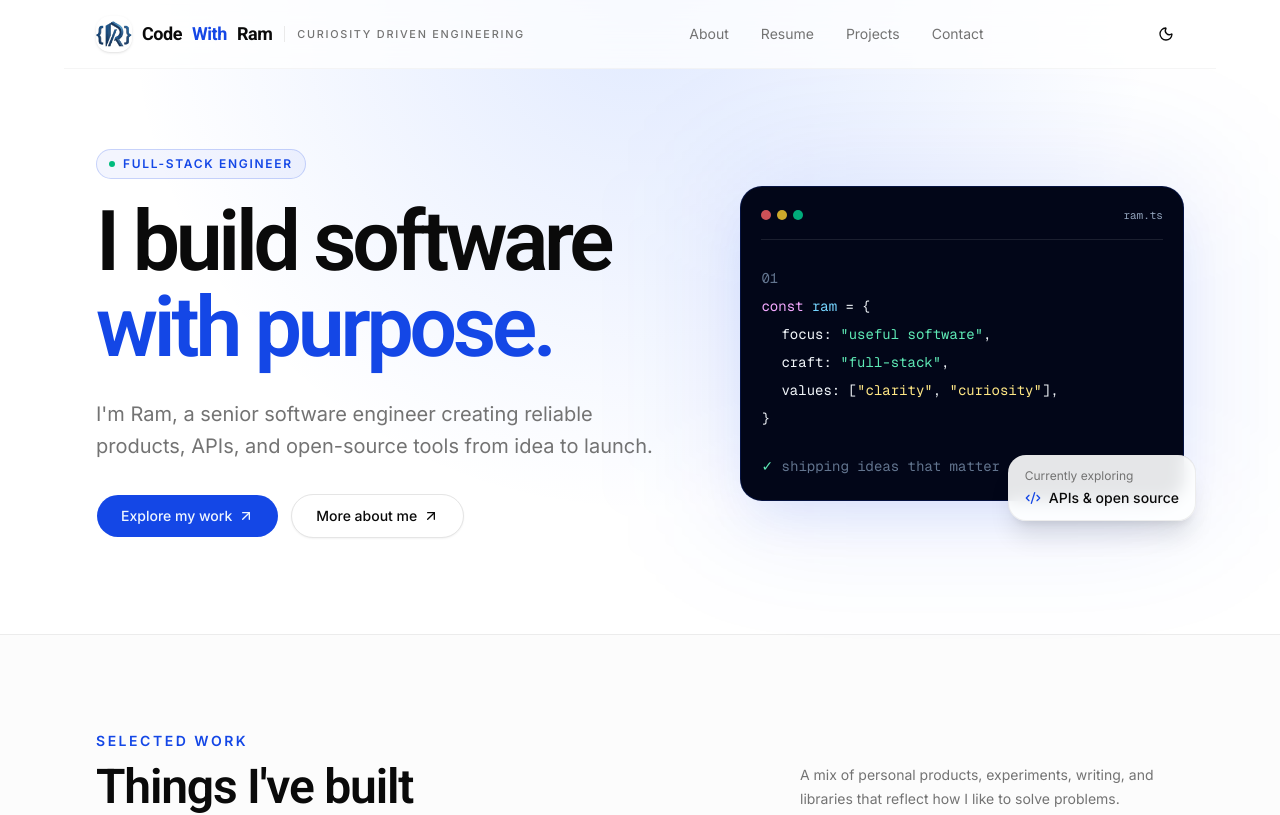
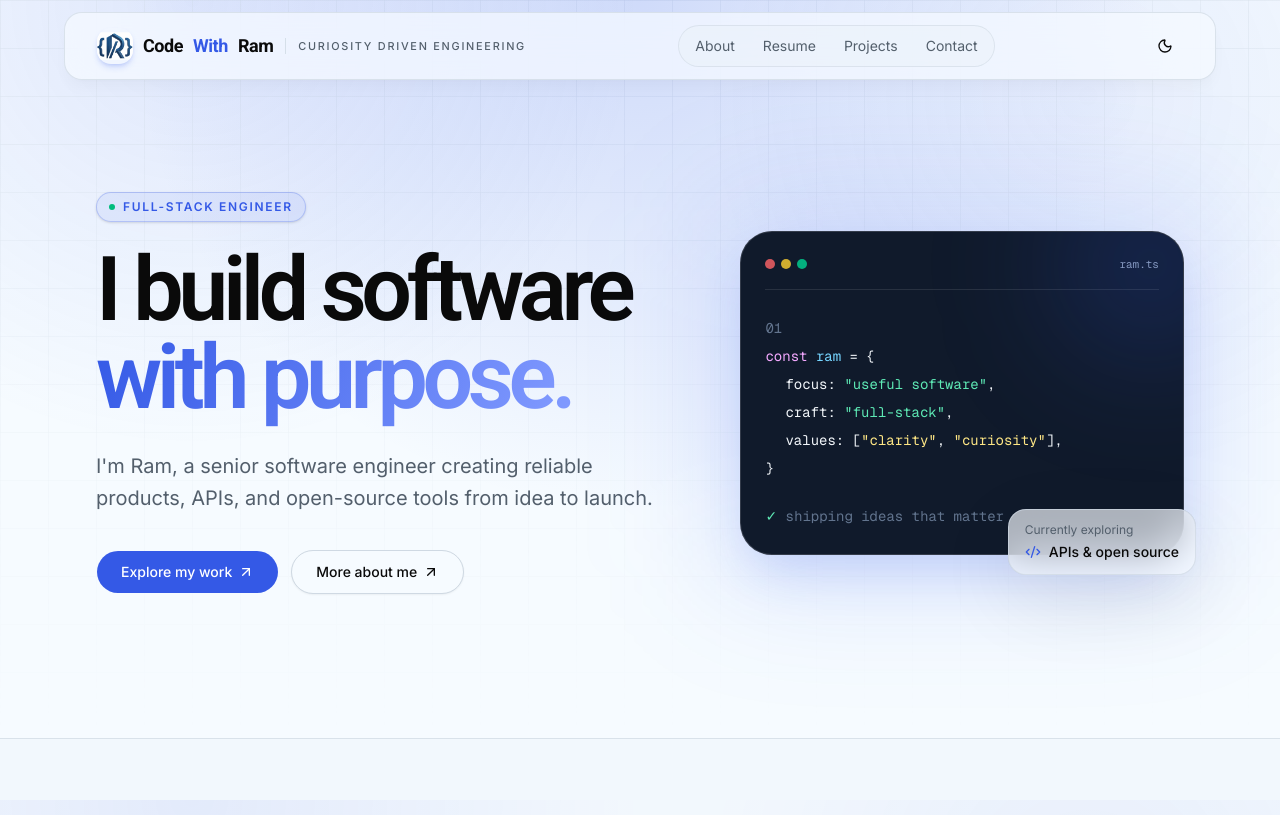
Before and after one commit to nramc/web-home, a Next.js app: page / in a window 1280 px wide. Shown: the top 815 px of the page. Built offline with nearby package versions, Linux system fonts and the light colour scheme.

Commit message:
feat: add navigation and social components, enhance README with project structure and content editing instructions

```diff
--- a/app/contact/page.tsx
+++ b/app/contact/page.tsx
@@ -23,11 +23,11 @@ export default function ContactPage() {
         <main className="overflow-hidden">
             <SiteHeader />
 
-            <section className="mx-auto max-w-3xl px-6 pt-16 pb-20 lg:px-8 lg:pt-24">
+            <section className="mx-auto max-w-3xl px-6 pt-20 pb-28 lg:px-8 lg:pt-28">
                 <p className="mb-3 text-sm font-semibold tracking-[0.18em] text-primary uppercase">
                     Contact
                 </p>
-                <h1 className="font-heading text-4xl font-semibold tracking-tight sm:text-5xl">
+                <h1 className="font-heading text-5xl font-semibold tracking-[-0.05em] sm:text-6xl">
                     Let&apos;s build something amazing together.
                 </h1>
                 <p className="mt-6 max-w-xl text-lg leading-8 text-muted-foreground">
@@ -44,7 +44,7 @@ export default function ContactPage() {
                         const isExternal = social.href.startsWith("http")
                         return (
                             <a
-                                className="group flex items-center gap-4 rounded-2xl border border-border/70 bg-card/70 p-5 shadow-sm transition-all hover:-translate-y-1 hover:border-primary/40 hover:shadow-xl hover:shadow-primary/5"
+                                className="glass-panel group flex items-center gap-4 rounded-2xl p-5 transition-all hover:-translate-y-1 hover:border-primary/40 hover:shadow-xl hover:shadow-primary/5"
                                 href={social.href}
                                 key={social.label}
                                 rel={
--- a/app/globals.css
+++ b/app/globals.css
@@ -5,23 +5,23 @@
 @custom-variant dark (&:is(.dark *));
 
 :root {
-    --background: oklch(1 0 0);
+    --background: oklch(0.985 0.008 250);
     --foreground: oklch(0.145 0 0);
-    --card: oklch(1 0 0);
+    --card: oklch(0.995 0.004 250);
     --card-foreground: oklch(0.145 0 0);
     --popover: oklch(1 0 0);
     --popover-foreground: oklch(0.145 0 0);
-    --primary: oklch(0.488 0.243 264.376);
-    --primary-foreground: oklch(0.97 0.014 254.604);
-    --secondary: oklch(0.967 0.001 286.375);
+    --primary: #3459e6;
+    --primary-foreground: #ffffff;
+    --secondary: oklch(0.955 0.012 250);
     --secondary-foreground: oklch(0.21 0.006 285.885);
-    --muted: oklch(0.97 0 0);
-    --muted-foreground: oklch(0.556 0 0);
-    --accent: oklch(0.97 0 0);
+    --muted: oklch(0.955 0.012 250);
+    --muted-foreground: oklch(0.48 0.025 250);
+    --accent: oklch(0.955 0.012 250);
     --accent-foreground: oklch(0.205 0 0);
     --destructive: oklch(0.577 0.245 27.325);
-    --border: oklch(0.922 0 0);
-    --input: oklch(0.922 0 0);
+    --border: oklch(0.88 0.018 250);
+    --input: oklch(0.88 0.018 250);
     --ring: oklch(0.708 0 0);
     --chart-1: oklch(0.785 0.115 274.713);
     --chart-2: oklch(0.585 0.233 277.117);
@@ -40,22 +40,22 @@
 }
 
 .dark {
-    --background: oklch(0.145 0 0);
+    --background: oklch(0.12 0.018 250);
     --foreground: oklch(0.985 0 0);
-    --card: oklch(0.205 0 0);
+    --card: oklch(0.16 0.02 250);
     --card-foreground: oklch(0.985 0 0);
     --popover: oklch(0.205 0 0);
     --popover-foreground: oklch(0.985 0 0);
-    --primary: oklch(0.424 0.199 265.638);
-    --primary-foreground: oklch(0.97 0.014 254.604);
-    --secondary: oklch(0.274 0.006 286.033);
+    --primary: #3459e6;
+    --primary-foreground: #ffffff;
+    --secondary: oklch(0.19 0.02 250);
     --secondary-foreground: oklch(0.985 0 0);
-    --muted: oklch(0.269 0 0);
-    --muted-foreground: oklch(0.708 0 0);
-    --accent: oklch(0.269 0 0);
+    --muted: oklch(0.19 0.02 250);
+    --muted-foreground: oklch(0.73 0.025 250);
+    --accent: oklch(0.19 0.02 250);
     --accent-foreground: oklch(0.985 0 0);
     --destructive: oklch(0.704 0.191 22.216);
-    --border: oklch(1 0 0 / 10%);
+    --border: oklch(1 0 0 / 12%);
     --input: oklch(1 0 0 / 15%);
     --ring: oklch(0.556 0 0);
     --chart-1: oklch(0.785 0.115 274.713);
@@ -122,6 +122,10 @@
     }
     body {
         @apply bg-background text-foreground;
+        background-image:
+            radial-gradient(circle at 15% 0%, #3459e61f, transparent 28rem),
+            radial-gradient(circle at 85% 12%, #284fdd14, transparent 24rem);
+        background-attachment: fixed;
     }
     button:not(:disabled),
     [role="button"]:not(:disabled) {
@@ -131,3 +135,44 @@
         @apply font-sans;
     }
 }
+
+@layer utilities {
+    .premium-grid {
+        background-image:
+            linear-gradient(
+                to right,
+                color-mix(in oklch, var(--border) 55%, transparent) 1px,
+                transparent 1px
+            ),
+            linear-gradient(
+                to bottom,
+                color-mix(in oklch, var(--border) 55%, transparent) 1px,
+                transparent 1px
+            );
+        background-size: 48px 48px;
+        mask-image: linear-gradient(to bottom, black, transparent 88%);
+    }
+
+    .text-gradient {
+        background: linear-gradient(115deg, #3459e6, #829bff);
+        background-clip: text;
+        color: transparent;
+    }
+
+    .glass-panel {
+        background: color-mix(in oklch, var(--background) 68%, transparent);
+        border: 1px solid color-mix(in oklch, var(--border) 72%, transparent);
+        box-shadow: 0 24px 80px oklch(0.15 0.03 250 / 0.09);
+        backdrop-filter: blur(18px);
+    }
+
+    .soft-shadow {
+        box-shadow: 0 18px 50px oklch(0.15 0.03 250 / 0.08);
+    }
+}
+
+@media print {
+    body {
+        background: white;
+    }
+}
--- a/app/page.tsx
+++ b/app/page.tsx
@@ -18,13 +18,13 @@ function ProjectCard({ project }: Readonly<{ project: ProjectDetail }>) {
 
     return (
         <a
-            className="group flex h-full flex-col rounded-2xl border border-border/70 bg-card/70 p-6 shadow-sm transition-all hover:-translate-y-1 hover:border-primary/40 hover:shadow-xl hover:shadow-primary/5"
+            className="group glass-panel flex h-full flex-col rounded-2xl p-6 transition-all duration-300 hover:-translate-y-1 hover:border-primary/50 hover:shadow-xl hover:shadow-primary/10"
             href={project.href}
             rel="noopener noreferrer"
             target="_blank"
         >
             <div className="mb-8 flex items-start justify-between gap-4">
-                <div className="flex size-11 items-center justify-center rounded-xl bg-primary/10 text-primary">
+                <div className="flex size-11 items-center justify-center rounded-xl bg-primary/10 text-primary ring-1 ring-primary/20">
                     <Icon aria-hidden="true" className="size-5" />
                 </div>
                 <ArrowUpRight
@@ -35,7 +35,7 @@ function ProjectCard({ project }: Readonly<{ project: ProjectDetail }>) {
             <p className="mb-2 text-xs font-semibold tracking-[0.18em] text-primary uppercase">
                 {project.label}
             </p>
-            <h3 className="font-heading text-2xl font-semibold tracking-tight">
+            <h3 className="font-heading text-2xl font-semibold tracking-tight transition-colors group-hover:text-primary">
                 {project.title}
             </h3>
             <p className="mt-3 text-sm leading-6 text-muted-foreground">
@@ -52,27 +52,28 @@ function ProjectCard({ project }: Readonly<{ project: ProjectDetail }>) {
 export default function Page() {
     return (
         <main className="overflow-hidden">
-            <div className="pointer-events-none absolute inset-x-0 top-0 -z-10 h-[38rem] bg-[radial-gradient(circle_at_top,oklch(0.62_0.2_264/0.16),transparent_58%)] dark:bg-[radial-gradient(circle_at_top,oklch(0.5_0.2_264/0.2),transparent_58%)]" />
+            <div className="premium-grid pointer-events-none absolute inset-x-0 top-0 -z-10 h-[52rem] opacity-60" />
+            <div className="pointer-events-none absolute inset-x-0 top-0 -z-10 h-[38rem] bg-[radial-gradient(circle_at_top,#3459e633,transparent_58%)] dark:bg-[radial-gradient(circle_at_top,#3459e629,transparent_58%)]" />
 
             <SiteHeader />
 
-            <section className="mx-auto grid max-w-6xl items-center gap-14 px-6 pt-14 pb-20 lg:grid-cols-[1.12fr_0.88fr] lg:gap-20 lg:px-8 lg:pt-20 lg:pb-24">
+            <section className="mx-auto grid max-w-6xl items-center gap-14 px-6 pt-20 pb-28 lg:grid-cols-[1.12fr_0.88fr] lg:gap-20 lg:px-8 lg:pt-28 lg:pb-36">
                 <div>
-                    <p className="mb-5 inline-flex items-center gap-2 rounded-full border border-primary/20 bg-primary/5 px-3 py-1.5 text-xs font-semibold tracking-[0.14em] text-primary uppercase">
+                    <p className="mb-6 inline-flex items-center gap-2 rounded-full border border-primary/25 bg-primary/8 px-3 py-1.5 text-xs font-semibold tracking-[0.14em] text-primary uppercase shadow-sm">
                         <span className="size-1.5 rounded-full bg-emerald-500" />
                         Full-stack engineer
                     </p>
-                    <h1 className="font-heading text-5xl leading-[1.02] font-semibold tracking-tighter sm:text-7xl lg:text-[5.25rem]">
+                    <h1 className="font-heading text-5xl leading-[0.98] font-semibold tracking-[-0.06em] sm:text-7xl lg:text-[5.6rem]">
                         I build software
                         <br />
-                        <span className="text-primary">with purpose.</span>
+                        <span className="text-gradient">with purpose.</span>
                     </h1>
                     <p className="mt-7 max-w-xl text-lg leading-8 text-muted-foreground sm:text-xl">
                         I&apos;m Ram, a senior software engineer creating
                         reliable products, APIs, and open-source tools from idea
                         to launch.
                     </p>
-                    <div className="mt-8 flex flex-col gap-3 sm:flex-row">
+                    <div className="mt-9 flex flex-col gap-3 sm:flex-row">
                         <Button
                             asChild
                             className="h-11 rounded-full px-6"
@@ -97,8 +98,9 @@ export default function Page() {
                     </div>
                 </div>
                 <div className="relative mx-auto w-full max-w-md lg:mx-0 lg:justify-self-end">
-                    <div className="absolute -inset-4 rounded-[2rem] bg-primary/10 blur-3xl" />
-                    <div className="relative overflow-hidden rounded-3xl border border-primary/20 bg-slate-950 p-5 text-slate-100 shadow-2xl shadow-primary/10 dark:bg-slate-900">
+                    <div className="absolute -inset-6 rounded-[2rem] bg-primary/15 blur-3xl" />
+                    <div className="relative overflow-hidden rounded-[2rem] border border-white/15 bg-[#101a2b] p-6 text-slate-100 shadow-2xl shadow-primary/20">
+                        <div className="pointer-events-none absolute -top-16 -right-16 size-48 rounded-full bg-primary/20 blur-3xl" />
                         <div className="mb-6 flex items-center justify-between border-b border-white/10 pb-4">
                             <div className="flex gap-1.5">
                                 <span className="size-2.5 rounded-full bg-red-400/80" />
@@ -109,7 +111,7 @@ export default function Page() {
                                 ram.ts
                             </span>
                         </div>
-                        <div className="font-mono text-sm leading-7">
+                        <div className="relative font-mono text-sm leading-7">
                             <p className="text-slate-500">01</p>
                             <p>
                                 <span className="text-fuchsia-300">const</span>{" "}
@@ -148,7 +150,7 @@ export default function Page() {
                             </p>
                         </div>
                     </div>
-                    <div className="absolute -right-3 -bottom-5 rounded-2xl border border-border/70 bg-background/90 px-4 py-3 shadow-xl backdrop-blur">
+                    <div className="glass-panel absolute -right-3 -bottom-5 rounded-2xl px-4 py-3">
                         <p className="text-xs text-muted-foreground">
                             Currently exploring
                         </p>
@@ -161,7 +163,7 @@ export default function Page() {
             </section>
 
             <section
-                className="scroll-mt-8 border-y border-border/70 bg-muted/30 py-24"
+                className="scroll-mt-8 border-y border-border/70 bg-muted/35 py-24"
                 id="work"
             >
                 <div className="mx-auto max-w-6xl px-6 lg:px-8">
@@ -220,7 +222,7 @@ export default function Page() {
                     <div className="grid gap-3 pt-3 sm:grid-cols-2">
                         {capabilities.map((capability) => (
                             <div
-                                className="rounded-xl border border-border/70 bg-card/60 px-4 py-3 text-sm text-foreground"
+                                className="rounded-xl border border-border/70 bg-card/60 px-4 py-3 text-sm text-foreground shadow-sm transition-colors hover:border-primary/40 hover:bg-primary/5"
                                 key={capability}
                             >
                                 {capability}
--- a/components/nav-link.tsx
+++ b/components/nav-link.tsx
@@ -19,8 +19,9 @@ export function NavLink({
         <Link
             aria-current={isActive ? "page" : undefined}
             className={cn(
-                "transition-colors hover:text-foreground",
-                isActive && "font-medium text-foreground"
+                "rounded-full px-3 py-1.5 transition-colors hover:text-foreground",
+                isActive &&
+                    "bg-background font-medium text-foreground shadow-sm"
             )}
             href={href}
         >
--- a/components/site-footer.tsx
+++ b/components/site-footer.tsx
@@ -2,8 +2,8 @@ import { socialLinks } from "@/lib/social"
 
 export function SiteFooter() {
     return (
-        <footer className="border-t border-border/70">
-            <div className="mx-auto flex max-w-6xl flex-col gap-4 px-6 py-8 text-sm text-muted-foreground sm:flex-row sm:items-center sm:justify-between lg:px-8">
+        <footer className="border-t border-border/70 bg-muted/20">
+            <div className="mx-auto flex max-w-6xl flex-col gap-4 px-6 py-10 text-sm text-muted-foreground sm:flex-row sm:items-center sm:justify-between lg:px-8">
                 <p>
                     <span className="font-medium text-foreground">Ram</span> —
                     building with curiosity and care.
--- a/components/site-header.tsx
+++ b/components/site-header.tsx
@@ -13,7 +13,7 @@ const navItems = [
 
 export function SiteHeader() {
     return (
-        <header className="sticky top-0 z-20 mx-auto flex max-w-6xl items-center justify-between border-b border-border/40 bg-background/75 px-6 py-4 backdrop-blur-xl lg:px-8">
+        <header className="sticky top-0 z-20 mx-auto mt-3 flex max-w-6xl items-center justify-between rounded-2xl border border-border/70 bg-background/70 px-4 py-3 shadow-lg shadow-black/[0.03] backdrop-blur-xl sm:px-6 lg:px-8">
             <div className="flex min-w-0 items-center gap-3">
                 <Link
                     className="flex shrink-0 items-center gap-2.5 font-heading text-lg font-bold tracking-tight"
@@ -21,7 +21,7 @@ export function SiteHeader() {
                 >
                     <Image
                         alt="Code with Ram logo"
-                        className="size-9 rounded-xl object-cover shadow-sm"
+                        className="size-9 rounded-xl object-cover shadow-md shadow-primary/20"
                         height={36}
                         priority
                         src="/CodeWithRam-512x512.png"
@@ -35,7 +35,7 @@ export function SiteHeader() {
             </div>
             <nav
                 aria-label="Primary navigation"
-                className="hidden items-center gap-8 text-sm text-muted-foreground md:flex"
+                className="hidden items-center gap-1 rounded-full border border-border/60 bg-muted/45 p-1 text-sm text-muted-foreground md:flex"
             >
                 {navItems.map((item) => (
                     <NavLink href={item.href} key={item.href}>
```
Also changed, not shown: app/about/page.tsx (+5 -5 lines), app/projects/page.tsx (+4 -4 lines), app/resume/page.tsx (+5 -5 lines).
